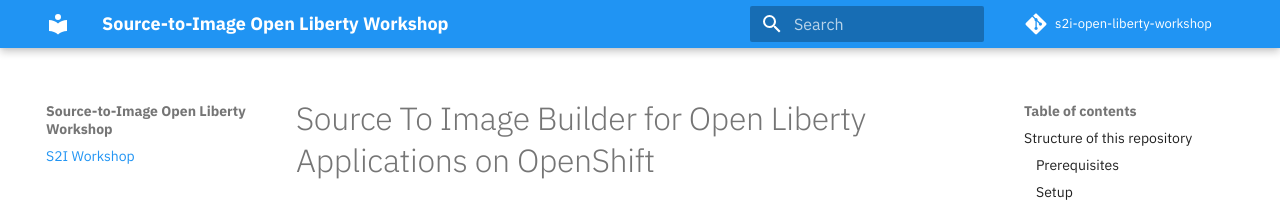
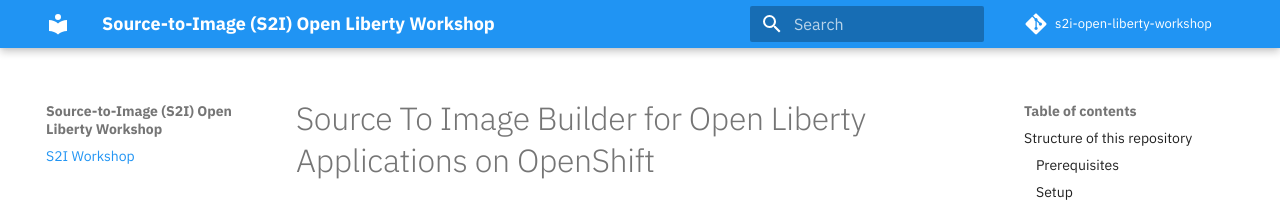
Before and after one commit to IBM/s2i-open-liberty-workshop, an MkDocs documentation site: the page built from docs/README.md, in a window 1280 px wide. Shown: the top 211 px of the page. Built offline with MkDocs 1.6.1 and Material for MkDocs 9.7.7, drawn with Linux system fonts in a browser that asks for light colours; comment, search, counter and statistics services are not loaded.

Commit message:
Update mkdocs.yml

```diff
--- a/mkdocs.yml
+++ b/mkdocs.yml
@@ -1,5 +1,5 @@
 # Project information
-site_name: Source-to-Image Open Liberty Workshop
+site_name: Source-to-Image (S2I) Open Liberty Workshop
 site_url: https://ibm.github.io/s2i-open-liberty-workshop
 site_author: IBM Developer
 
```
